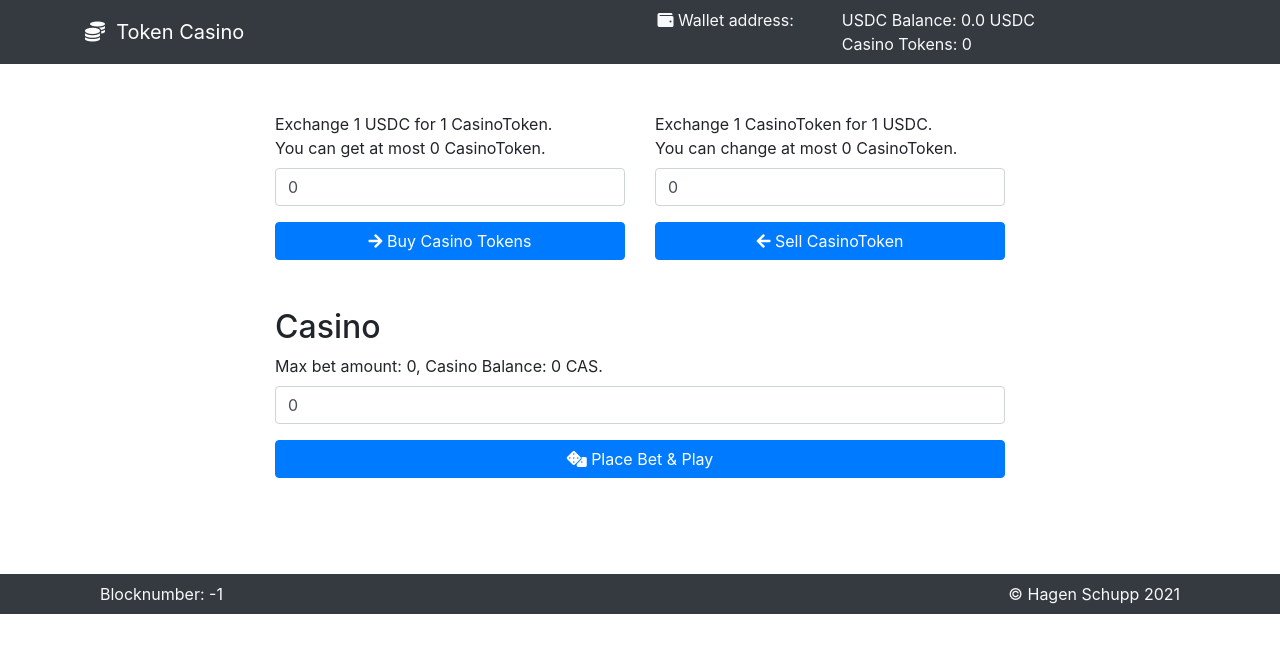
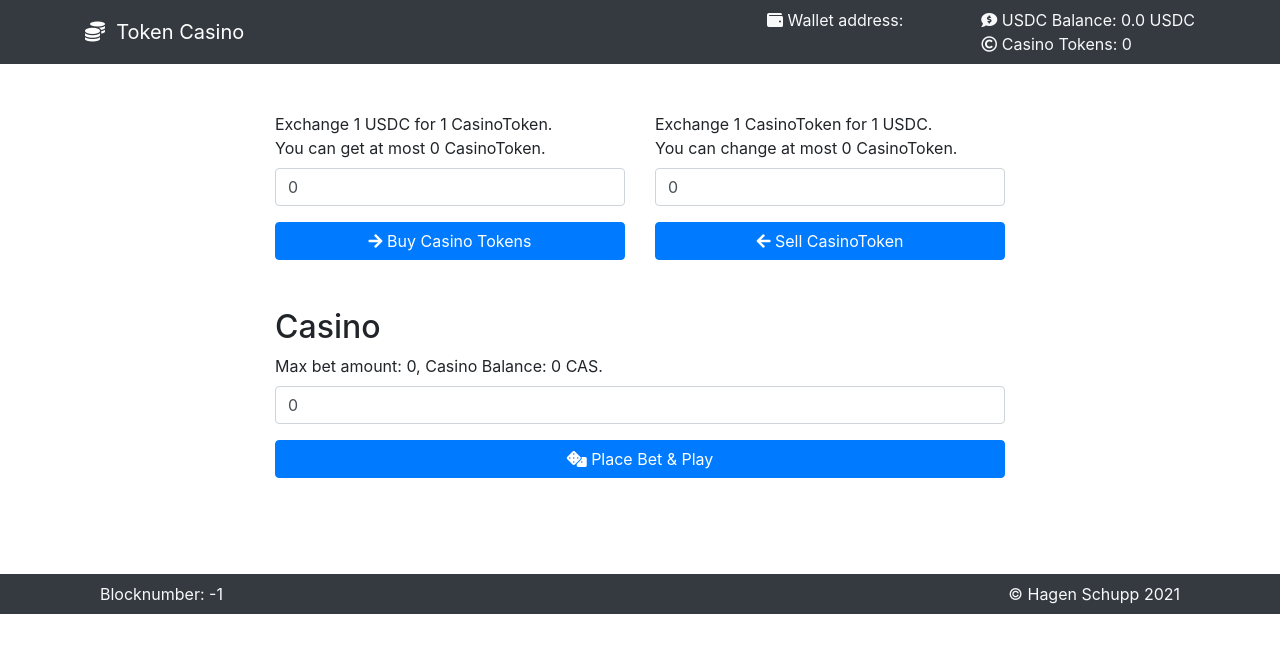
Before and after one commit to brakid/TokenCasino, a React (Create React App) app in the folder token-casino/: page / in a window 1280 px wide. Shown: the top 652 px of the page. Built offline with nearby package versions, Linux system fonts and the light colour scheme.

Commit message:
Updating icons

```diff
--- a/token-casino/src/Header.tsx
+++ b/token-casino/src/Header.tsx
@@ -28,11 +28,14 @@ const Header = () => {
         <div className='navbar-header'>
           <a className='navbar-brand' href='#'><i className='fas fa-coins'></i>&nbsp;&nbsp;Token Casino</a>
         </div>
-        <div className='nav text-light'>
-          <div className='col-6-md mr-md-5'><i className='fas fa-wallet'></i> Wallet address: <small>{ address }</small></div>
-          <div className='col-6-md row'>
-            <div className='col-12'>USDC Balance: { ethers.utils.formatUnits(usdcBalance, usdcDecimals) } USDC</div>
-            <div className='col-12'>Casino Tokens: { casinoTokenBalance.toString() }</div>
+        <div className='nav text-light row'>
+          <div className='col-6-md mr-md-5'>
+            <div className='col-12'><i className='fas fa-wallet'></i> Wallet address:</div>
+            <div className='col-12'><small>{ address }</small></div>
+          </div>
+          <div className='col-6-md'>
+            <div className='col-12'><i className='fas fa-comment-dollar'></i> USDC Balance: { ethers.utils.formatUnits(usdcBalance, usdcDecimals) } USDC</div>
+            <div className='col-12'><i className='far fa-copyright'></i> Casino Tokens: { casinoTokenBalance.toString() }</div>
           </div>
         </div>
       </div>
```
